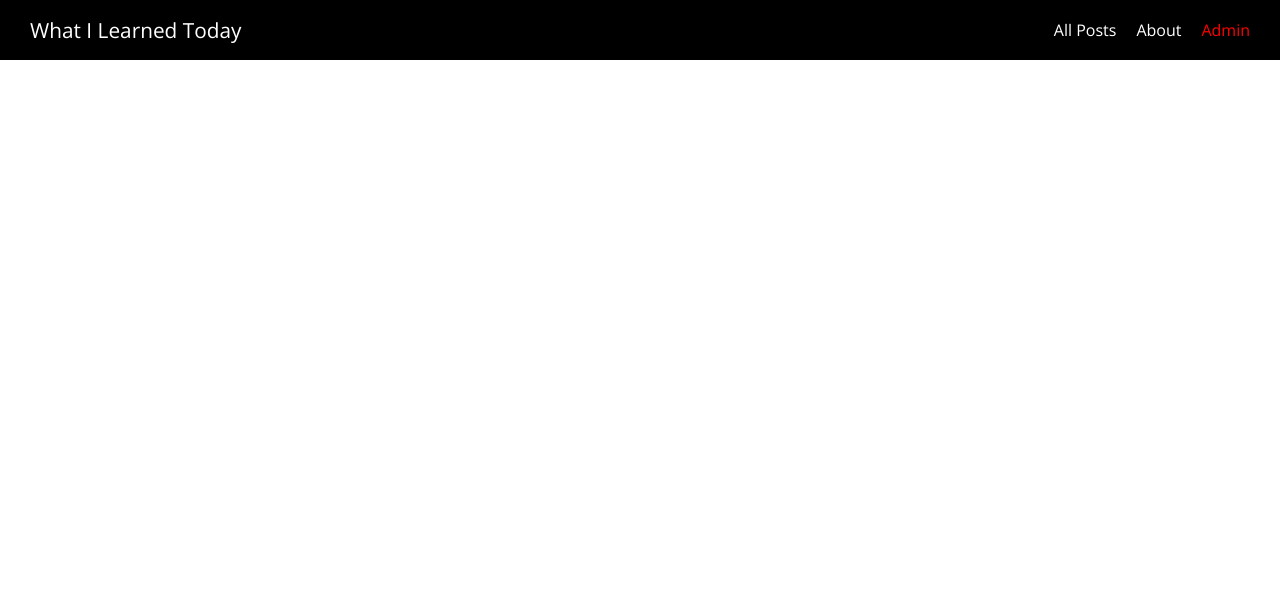
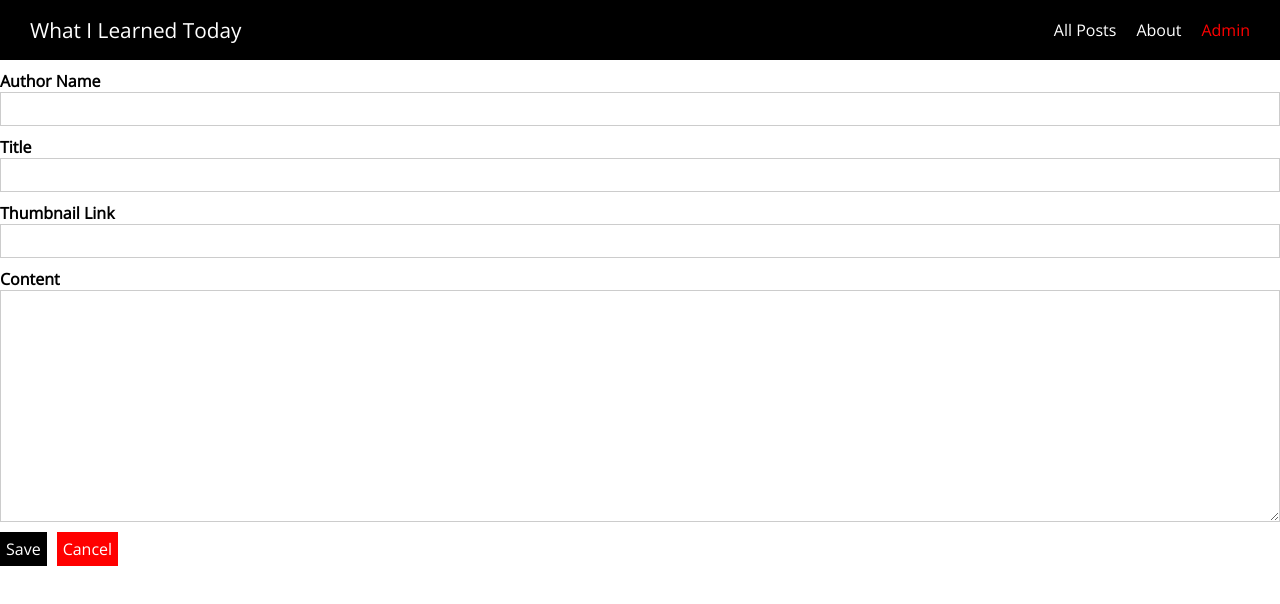
Before and after one commit to SherOnDale/today, a Nuxt app: page /admin/new in a window 1280 px wide. Shown: the top 604 px of the page. Built offline with nearby package versions, Linux system fonts and the light colour scheme.

Commit message:
creates a basic CMS

```diff
--- /dev/null
+++ b/components/Posts/PostList.vue
@@ -0,0 +1,29 @@
+<template>
+    <section class="posts">
+      <PostPreview  id="1" title="Hello There" previewText="This is my first post" thumbnail="https://encrypted-tbn0.gstatic.com/images?q=tbn:ANd9GcS-gso804XBJK2XLt1MAiQ0NoAPvfF5qyZEkmN8_TeRpDsyp8fudA"/>
+      <PostPreview id="2" title="Hello There" previewText="This is my first post" thumbnail="https://encrypted-tbn0.gstatic.com/images?q=tbn:ANd9GcS-gso804XBJK2XLt1MAiQ0NoAPvfF5qyZEkmN8_TeRpDsyp8fudA"/>
+      <PostPreview id="3" title="Hello There" previewText="This is my first post" thumbnail="https://encrypted-tbn0.gstatic.com/images?q=tbn:ANd9GcS-gso804XBJK2XLt1MAiQ0NoAPvfF5qyZEkmN8_TeRpDsyp8fudA"/>
+    </section>
+</template>
+
+<script>
+import PostPreview from '@/components/Posts/PostPreview'
+
+export default {
+  components: {
+    PostPreview
+  }
+}
+</script>
+
+
+<style scoped>
+.posts {
+    display: flex;
+    padding: 20px;
+    box-sizing: border-box;
+    flex-wrap: wrap;
+    align-items: center;
+    justify-content: center;
+}
+</style>
--- /dev/null
+++ b/components/UI/AppButton.vue
@@ -0,0 +1,63 @@
+<template>
+  <button
+    class="button"
+    :class="btnStyle"
+    v-bind="$attrs"
+    v-on="$listeners"><slot /></button>
+</template>
+
+<script>
+export default {
+  name: 'AppButton',
+  props: {
+    btnStyle: {
+      type: String,
+      default: ''
+    }
+  }
+}
+</script>
+
+
+<style scoped>
+.button {
+  font: inherit;
+  background-color: black;
+  color: white;
+  padding: 5px;
+  cursor: pointer;
+  border: 1px solid black;
+}
+
+.button:hover,
+.button:active {
+  background-color: rgb(51, 51, 51);
+  border: 1px solid black;
+}
+
+.inverted {
+  background-color: white;
+  color: black;
+  border: 1px solid transparent;
+}
+
+.inverted:hover,
+.inverted:active {
+  color: #ccc;
+  background-color: white;
+  border: 1px solid transparent;
+}
+
+.cancel {
+  background-color: red;
+  color: white;
+  border: 1px solid transparent;
+}
+
+.cancel:hover,
+.cancel:active {
+  background-color: salmon;
+  border: 1px solid transparent;
+  color: white;
+}
+</style>
--- /dev/null
+++ b/components/UI/AppControlInput.vue
@@ -0,0 +1,58 @@
+<template>
+  <div class="input-control">
+    <label><slot /></label>
+    <input
+      v-if="controlType === 'input'"
+      v-bind="$attrs"
+      :value="value"
+      @input="$emit('input', $event.target.value)">
+    <textarea
+      v-if="controlType === 'textarea'"
+      rows="10"
+      :value="value"
+      @input="$emit('input', $event.target.value)"></textarea>
+  </div>
+</template>
+
+<script>
+export default {
+  name: 'AppInputControl',
+  props: {
+    controlType: {
+      type: String,
+      default: 'input'
+    },
+    value: {
+      type: String,
+      default: ''
+    }
+  }
+}
+</script>
+
+<style scoped>
+.input-control {
+  margin: 10px 0;
+}
+
+.input-control label {
+  display: block;
+  font-weight: bold;
+}
+
+.input-control input,
+.input-control textarea {
+  display: block;
+  width: 100%;
+  box-sizing: border-box;
+  font: inherit;
+  border: 1px solid #ccc;
+  padding: 5px;
+}
+
+.input-control input:focus,
+.input-control textarea:focus {
+  background-color: #eee;
+  outline: none;
+}
+</style>
--- /dev/null
+++ b/pages/admin/index.vue
@@ -0,0 +1,37 @@
+<template>
+  <main>
+    <section class="new-post">
+      <button @click="$router.push('/admin/new')">Create Post</button>
+    </section>
+    <section class="existing-posts">
+      <h1>Existing Posts</h1>
+      <PostList />
+    </section>
+  </main>
+</template>
+
+<script>
+import PostList from '@/components/Posts/PostList'
+
+export default {
+  components: {
+    PostList
+  }
+}
+</script>
+
+<style scoped>
+main {
+    padding: 20px;
+}
+
+.new-post {
+    text-align: center;
+    border-bottom: 2px solid #ccc;
+    padding-bottom: 10px;
+}
+
+.existing-posts h1 {
+    text-align: center;
+}
+</style>
--- /dev/null
+++ b/pages/admin/new/index.vue
@@ -0,0 +1,54 @@
+<template>
+  <main>
+    <section class="new-post-form">
+      <form @submit.prevent="onSave">
+        <AppControlInput v-model="editedPost.author">Author Name</AppControlInput>
+
+        <AppControlInput v-model="editedPost.title">Title</AppControlInput>
+
+        <AppControlInput v-model="editedPost.thumbnailLink">Thumbnail Link</AppControlInput>
+
+        <AppControlInput
+                  control-type="textarea"
+                  v-model="editedPost.content">Content</AppControlInput>
+
+        <AppButton type="submit">Save</AppButton>
+
+        <AppButton
+                  type="button"
+                  style="margin-left: 10px"
+                  btn-style="cancel"
+                  @click="onCancel">Cancel</AppButton>
+      </form>
+    </section>
+  </main>
+</template>
+
+<script>
+import AppControlInput from '@/components/UI/AppControlInput'
+import AppButton from '@/components/UI/AppButton'
+
+export default {
+  components: {
+    AppControlInput,
+    AppButton
+  },
+  data () {
+    return {
+      editedPost: {
+        author: '',
+        title: '',
+        thumbnailLink: ''
+      }
+    }
+  },
+  methods: {
+    onSave() {
+      console.log(this.editedPost);
+    },
+    onCancel() {
+      this.$router.go(-1);
+    }
+  }
+}
+</script>
--- a/pages/index.vue
+++ b/pages/index.vue
@@ -3,20 +3,16 @@
     <section class="intro">
       <h1>Today I learned that...</h1>
     </section>
-    <section class="featured-posts">
-      <PostPreview  id="1" title="Hello There" previewText="This is my first post" thumbnail="https://encrypted-tbn0.gstatic.com/images?q=tbn:ANd9GcS-gso804XBJK2XLt1MAiQ0NoAPvfF5qyZEkmN8_TeRpDsyp8fudA"/>
-      <PostPreview id="2" title="Hello There" previewText="This is my first post" thumbnail="https://encrypted-tbn0.gstatic.com/images?q=tbn:ANd9GcS-gso804XBJK2XLt1MAiQ0NoAPvfF5qyZEkmN8_TeRpDsyp8fudA"/>
-      <PostPreview id="3" title="Hello There" previewText="This is my first post" thumbnail="https://encrypted-tbn0.gstatic.com/images?q=tbn:ANd9GcS-gso804XBJK2XLt1MAiQ0NoAPvfF5qyZEkmN8_TeRpDsyp8fudA"/>
-    </section>
+    <PostList />
   </main>
 </template>
 
 <script>
-import PostPreview from '@/components/Posts/PostPreview'
+import PostList from '@/components/Posts/PostList'
 
 export default {
   components: {
-    PostPreview
+    PostList
   }
 }
 </script>
@@ -53,13 +49,4 @@
         font-size: 2rem;
     }
 }
-
-.featured-posts {
-    display: flex;
-    padding: 20px;
-    box-sizing: border-box;
-    flex-wrap: wrap;
-    align-items: center;
-    justify-content: center;
-}
 </style>
--- a/pages/posts/index.vue
+++ b/pages/posts/index.vue
@@ -1,6 +1,19 @@
 <template>
-<main></main>
+<main>
+  <PostList />
+</main>
 </template>
+
+<script>
+import PostList from '@/components/Posts/PostList'
+
+export default {
+  components: {
+    PostList
+  }
+}
+</script>
+
 
 <style scoped>
 main {
```
Also changed, not shown: pages/admin/_postId/index.vue (added), pages/admin/auth/index.vue (added).
